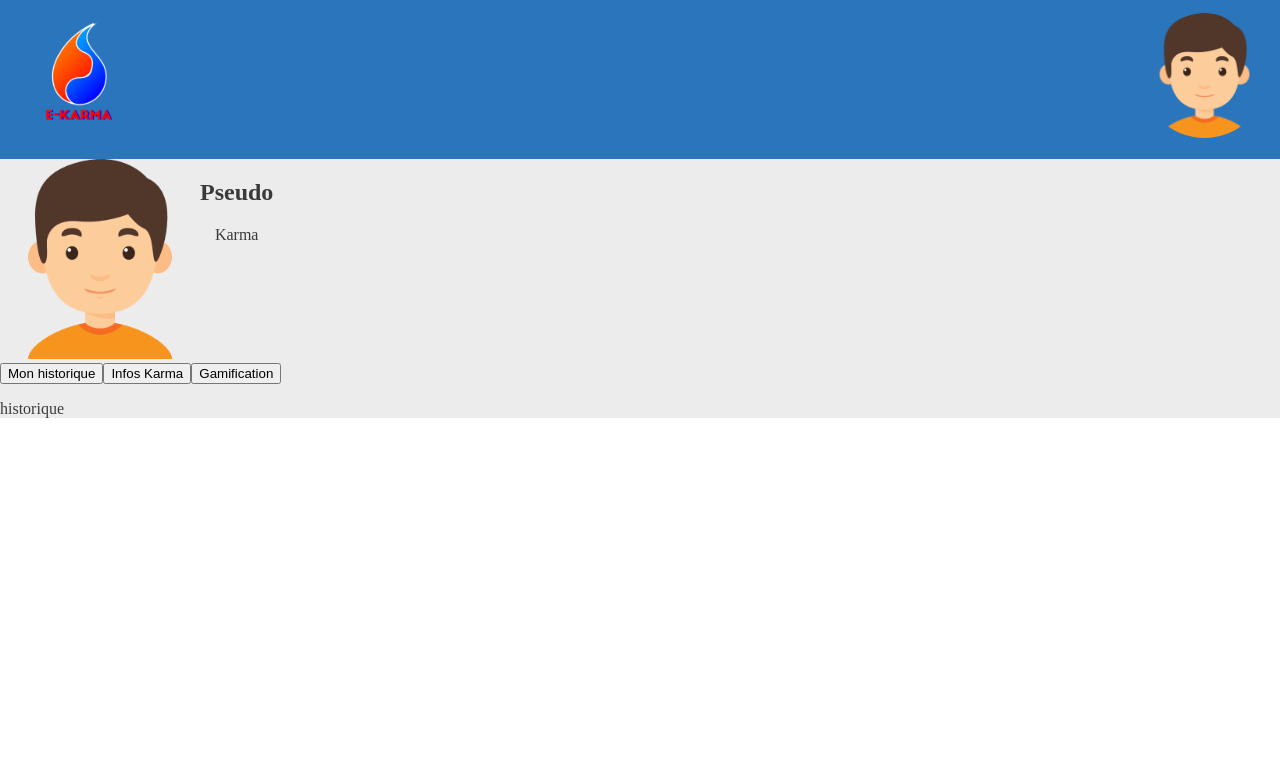
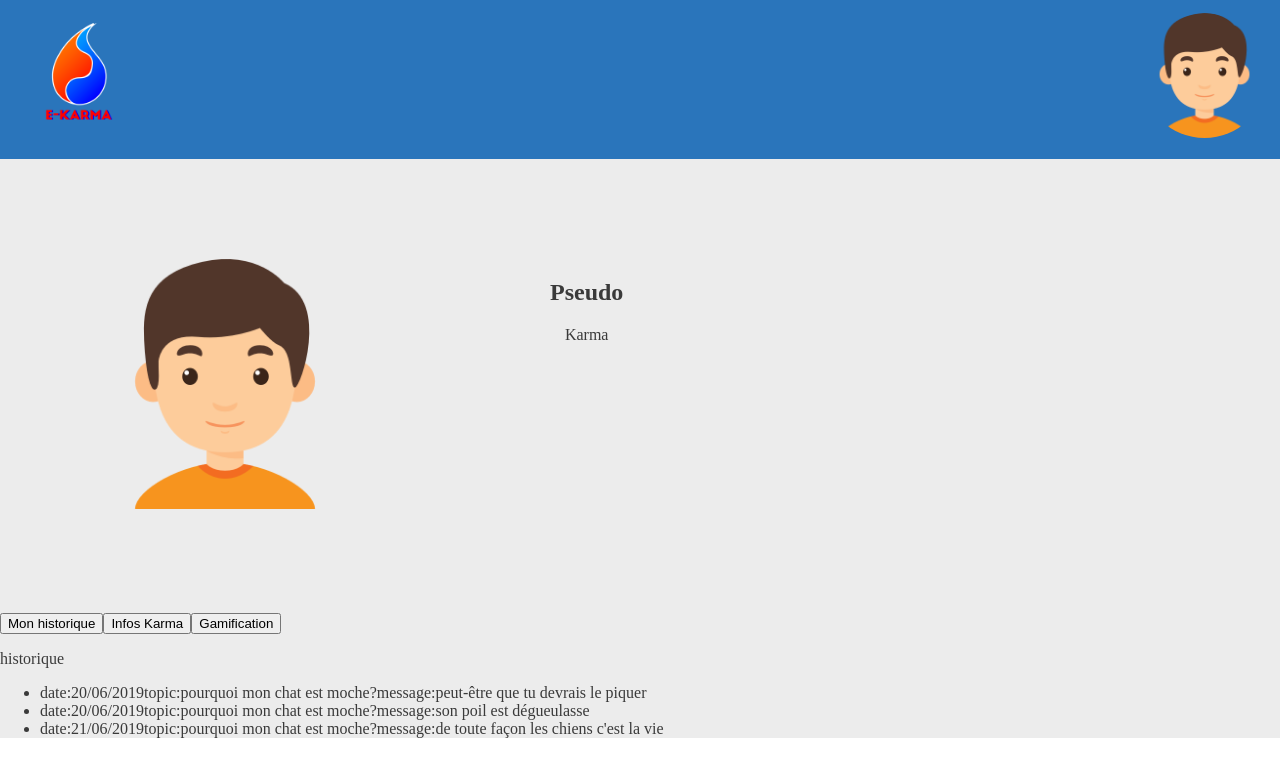
Before and after one commit to b3b3r/e-karma-front, a React (Create React App) app: page /profil/monhistorique in a window 1280 px wide. Shown: the top 776 px of the page. Built offline with nearby package versions, Linux system fonts and the light colour scheme.

Commit message:
ajout historique

```diff
--- a/src/components/Gamification.scss
+++ b/src/components/Gamification.scss
@@ -5,4 +5,6 @@
 
 .badge {
   width: 100px;
+  margin: 100px;
+  padding: 100px;
 }
--- a/src/components/Historique.jsx
+++ b/src/components/Historique.jsx
@@ -1,9 +1,31 @@
 import React from 'react';
+
+const myHistory = [{
+  date: '20/06/2019',
+  topic: 'pourquoi mon chat est moche?',
+  sentence: 'peut-être que tu devrais le piquer'
+},
+{
+  date: '20/06/2019',
+  topic: 'pourquoi mon chat est moche?',
+  sentence: 'son poil est dégueulasse'
+},
+{
+  date: '21/06/2019',
+  topic: 'pourquoi mon chat est moche?',
+  sentence: 'de toute façon les chiens c\'est la vie'
+}]
 
 function Historique() {
   return (
     <div className="Historique">
       <p>historique</p>
+      <ul>
+        {myHistory.map(history=>
+        <li>date:{history.date}
+         topic:{history.topic}
+         message:{history.sentence}</li>)}
+      </ul>
     </div>
   )
 }
--- a/src/components/Pseudo.jsx
+++ b/src/components/Pseudo.jsx
@@ -7,7 +7,7 @@ function Pseudo() {
       <div>
         <img className="pseudo-image" src="/images/avatars/avatar1.png" alt="avatar" />
       </div>
-      <div>
+      <div className="pseudo-text">
         <h2>Pseudo</h2>
         <p>Karma</p>
       </div>
--- a/src/components/Pseudo.scss
+++ b/src/components/Pseudo.scss
@@ -1,8 +1,11 @@
 .Pseudo {
   display: flex;
   text-align: center;
+  margin: 100px;
   .pseudo-image{
-    width: 200px;
+    width: 250px;
   }
-
+  .pseudo-text{
+    margin-left: 200px;
+  }
 }
```
